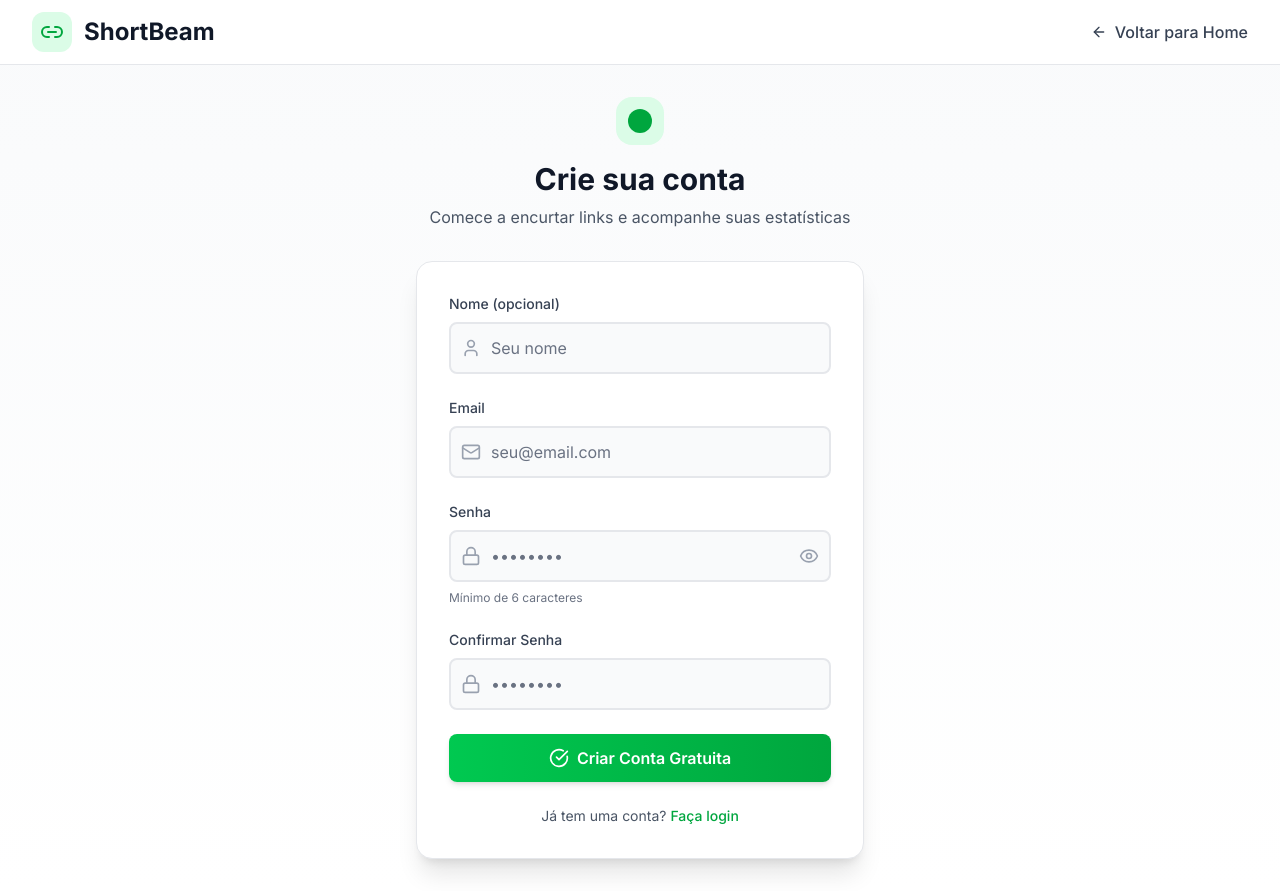
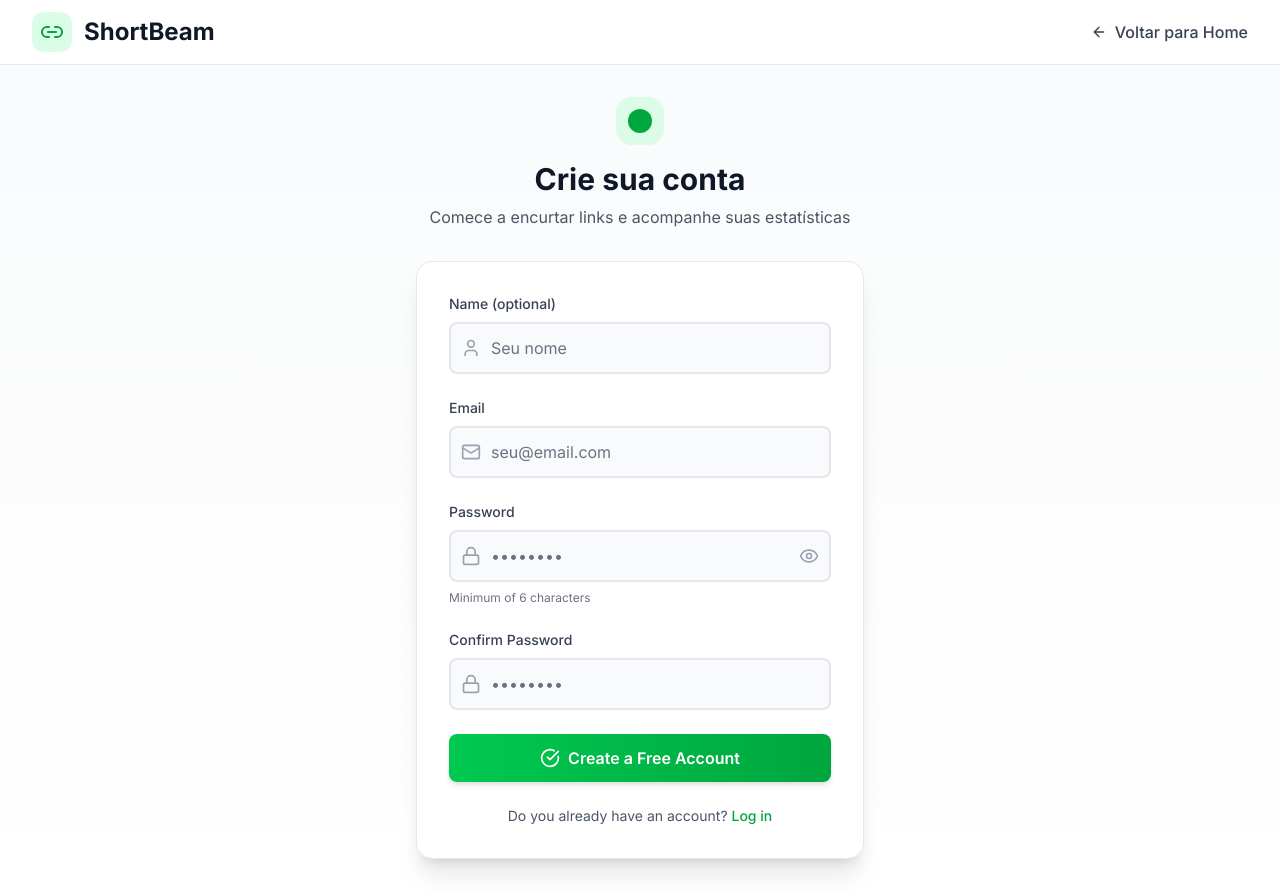
Before and after one commit to Leoarf/shortbeam, a Next.js app: page /register in a window 1280 px wide. Built offline with nearby package versions, Linux system fonts and the light colour scheme.

Commit message:
chore: replace portuguese text with english text in auth components

```diff
--- a/app/auth/DashboardHeader.tsx
+++ b/app/auth/DashboardHeader.tsx
@@ -31,7 +31,7 @@ export function DashboardHeader() {
               className="px-3 py-1.5 sm:px-4 sm:py-2 border border-green-600 text-green-600
               text-sm rounded-lg hover:bg-green-50 transition"
             >
-              Voltar
+              Back
             </Link>
             {/* Logout */}
             <button
@@ -41,7 +41,7 @@ export function DashboardHeader() {
               hover:bg-red-50 transition"
             >
               <LogOut className="w-4 h-4" />
-              <span className="hidden sm:inline">Sair</span>
+              <span className="hidden sm:inline">Log out</span>
             </button>
           </div>
         </div>
--- a/app/auth/LoginForm.tsx
+++ b/app/auth/LoginForm.tsx
@@ -21,7 +21,7 @@ function LoginFormContent() {
 
   useEffect(() => {
     if (searchParams.get('registered') === 'true') {
-      setSuccessMessage('Conta criada com sucesso! Faça login para continuar.');
+      setSuccessMessage('Account created successfully! Log in to continue.');
     }
   }, [searchParams]);
 
@@ -52,7 +52,7 @@ function LoginFormContent() {
         } else if (result.error) {
           setErrors({ general: result.error });
         } else {
-          setErrors({ general: 'Erro ao fazer login' });
+          setErrors({ general: 'Error when logging in' });
         }
         return;
       }
@@ -61,7 +61,7 @@ function LoginFormContent() {
       login(result.user);
       router.push('/dashboard');
     } catch (error) {
-      setErrors({ general: 'Erro de conexão. Tente novamente.' });
+      setErrors({ general: 'Connection error. Please try again.' });
     } finally {
       setIsLoading(false);
     }
@@ -105,20 +105,20 @@ function LoginFormContent() {
           {isLoading ? (
             <>
               <div className="w-5 h-5 border-2 border-white border-t-transparent rounded-full animate-spin" />
-              <span>Entrando...</span>
+              <span>Entering...</span>
             </>
           ) : (
-            <span>Entrar na Conta</span>
+            <span>Login to Account</span>
           )}
         </button>
         <div className="text-center pt-4 border-t border-gray-200">
           <p className="text-sm text-gray-600">
-            Não tem uma conta?{' '}
+            Don't have an account?{' '}
             <a
               href="/register"
               className="text-green-600 hover:text-green-700 font-medium"
             >
-              Cadastre-se
+              Register
             </a>
           </p>
         </div>
--- a/app/auth/RegisterForm.tsx
+++ b/app/auth/RegisterForm.tsx
@@ -30,11 +30,11 @@ export function RegisterForm() {
     const newErrors: Record<string, string> = {};
 
     if (formData.password !== formData.confirmPassword) {
-      newErrors.confirmPassword = 'As senhas não coincidem';
+      newErrors.confirmPassword = "The passwords don't match.";
     }
 
     if (formData.password.length < 6) {
-      newErrors.password = 'A senha deve ter pelo menos 6 caracteres';
+      newErrors.password = 'The password must be at least 6 characters long.';
     }
 
     if (Object.keys(newErrors).length > 0) {
@@ -70,7 +70,7 @@ export function RegisterForm() {
         } else if (result.error) {
           setErrors({ general: result.error });
         } else {
-          setErrors({ general: 'Erro ao criar conta' });
+          setErrors({ general: 'Error creating account' });
         }
         return;
       }
@@ -78,7 +78,7 @@ export function RegisterForm() {
       // Success - redirect to login
       router.push('/login?registered=true');
     } catch (error) {
-      setErrors({ general: 'Erro de conexão. Tente novamente.' });
+      setErrors({ general: 'Connection error. Please try again.' });
     } finally {
       setIsLoading(false);
     }
@@ -137,23 +137,23 @@ export function RegisterForm() {
           {isLoading ? (
             <>
               <div className="w-5 h-5 border-2 border-white border-t-transparent rounded-full animate-spin" />
-              <span>Criando conta...</span>
+              <span>Creating account...</span>
             </>
           ) : (
             <>
               <CheckCircle className="w-5 h-5" />
-              <span>Criar Conta Gratuita</span>
+              <span>Create a Free Account</span>
             </>
           )}
         </button>
         <div className="text-center">
           <p className="text-sm text-gray-600">
-            Já tem uma conta?{' '}
+            Do you already have an account?{' '}
             <a
               href="/login"
               className="text-green-600 hover:text-green-700 font-medium"
             >
-              Faça login
+              Log in
             </a>
           </p>
         </div>
--- a/app/auth/login/PasswordField.tsx
+++ b/app/auth/login/PasswordField.tsx
@@ -19,7 +19,7 @@ export function PasswordField({ value, onChange, error }: PasswordFieldProps) {
           htmlFor="password"
           className="block text-sm font-medium text-gray-700"
         >
-          Senha
+          Password
         </label>
       </div>
       <div className="relative">
--- a/app/auth/register/ConfirmPasswordField.tsx
+++ b/app/auth/register/ConfirmPasswordField.tsx
@@ -21,7 +21,7 @@ export function ConfirmPasswordField({
         htmlFor="confirmPassword"
         className="block text-sm font-medium text-gray-700"
       >
-        Confirmar Senha
+        Confirm Password
       </label>
       <div className="relative">
         <div className="absolute left-3 top-1/2 transform -translate-y-1/2">
--- a/app/auth/register/NameField.tsx
+++ b/app/auth/register/NameField.tsx
@@ -12,7 +12,7 @@ export function NameField({ value, onChange, error }: NameFieldProps) {
   return (
     <div className="space-y-2">
       <label htmlFor="name" className="block text-sm font-medium text-gray-700">
-        Nome (opcional)
+        Name (optional)
       </label>
       <div className="relative">
         <div className="absolute left-3 top-1/2 transform -translate-y-1/2">
--- a/app/auth/register/PasswordField.tsx
+++ b/app/auth/register/PasswordField.tsx
@@ -30,7 +30,7 @@ export function PasswordField({
         htmlFor="password"
         className="block text-sm font-medium text-gray-700"
       >
-        Senha
+        Password
       </label>
       <div className="relative">
         <div className="absolute left-3 top-1/2 transform -translate-y-1/2">
@@ -62,7 +62,7 @@ export function PasswordField({
         </button>
       </div>
       {error && <p className="text-sm text-red-600">{error}</p>}
-      <p className="text-xs text-gray-500">Mínimo de 6 caracteres</p>
+      <p className="text-xs text-gray-500">Minimum of 6 characters</p>
     </div>
   );
 }
```
